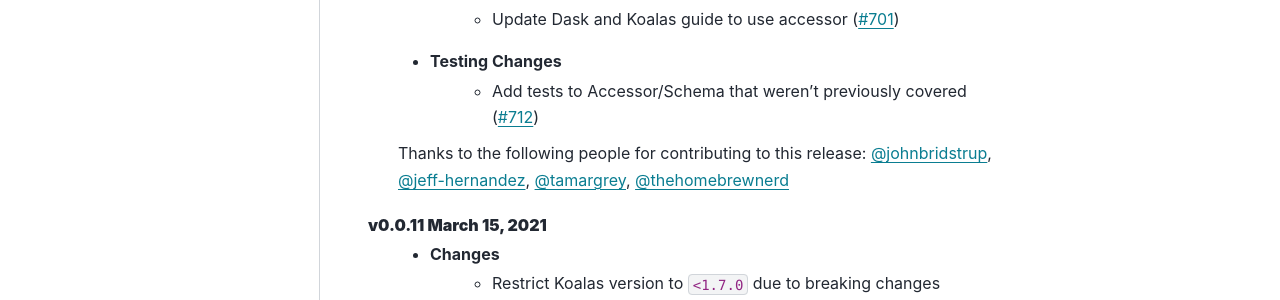
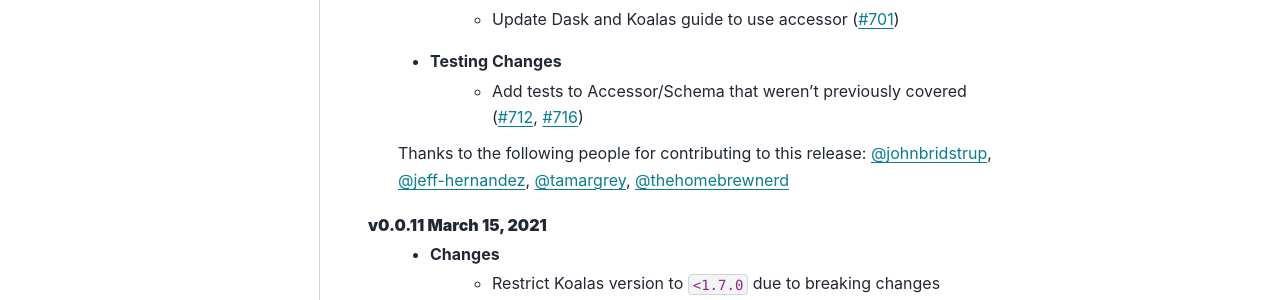
Before and after one commit to alteryx/woodwork, a Sphinx documentation site: the page built from docs/source/release_notes.rst, in a window 1280 px wide and 900 px high, scrolled down 2512 px. Shown: the part 153-453 px from the top of the window. Built offline with Sphinx 7.4.7 and the PyData theme 0.15.4, drawn with Linux system fonts in a browser that asks for light colours; comment, search, counter and statistics services are not loaded.

Commit message:
Add release note

```diff
--- a/docs/source/release_notes.rst
+++ b/docs/source/release_notes.rst
@@ -64,7 +64,7 @@ Release Notes
         * Update Customizing Type Inference guide to use accessor (:pr:`696`)
         * Update Dask and Koalas guide to use accessor (:pr:`701`)
     * Testing Changes
-        * Add tests to Accessor/Schema that weren't previously covered (:pr:`712`)
+        * Add tests to Accessor/Schema that weren't previously covered (:pr:`712`, :pr:`716`)
 
     Thanks to the following people for contributing to this release:
     :user:`johnbridstrup`, :user:`jeff-hernandez`, :user:`tamargrey`, :user:`thehomebrewnerd`
```
